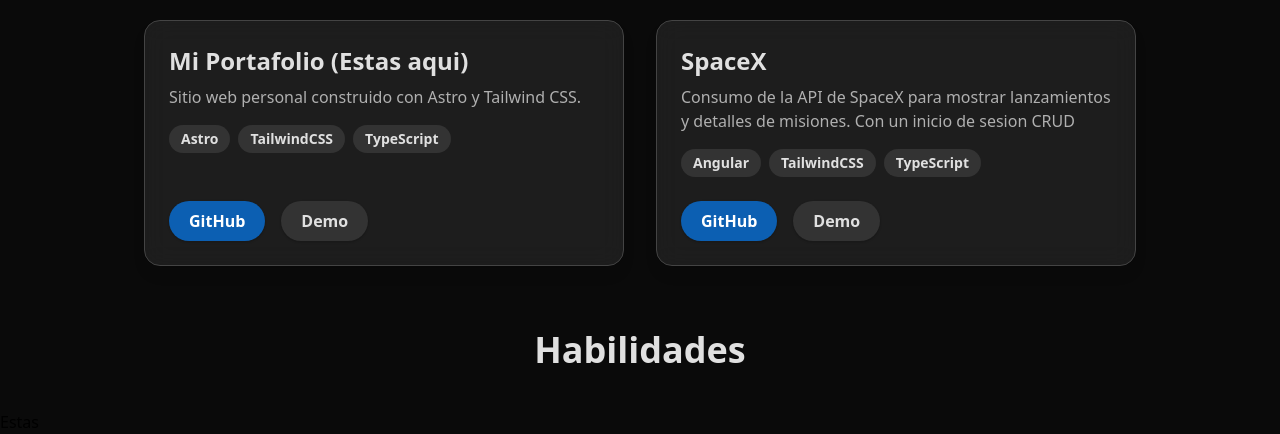
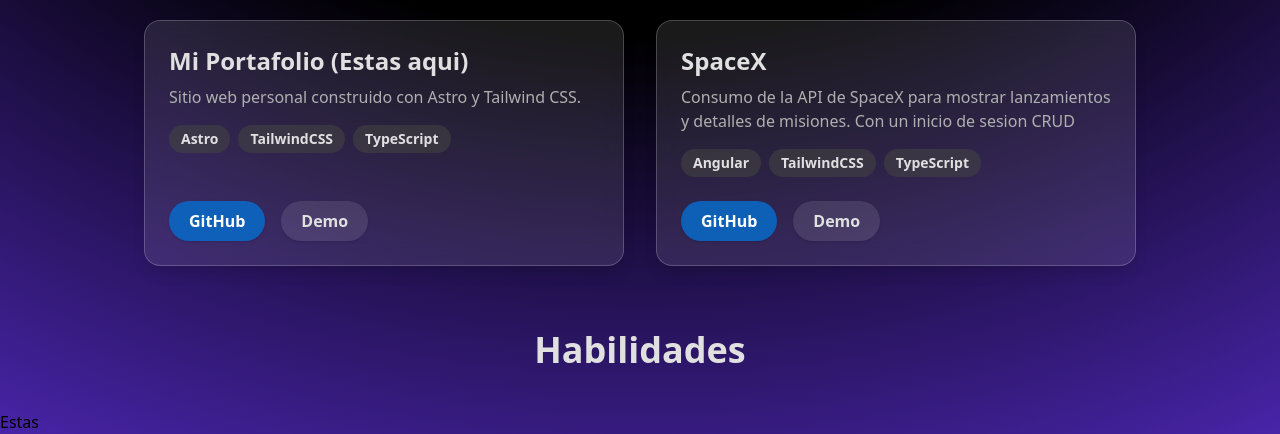
Before and after one commit to CJ-Montero/portfolio, an Astro site: page / in a window 1280 px wide. Shown: the part 564-998 px from the top of the page. Built offline with nearby package versions, Linux system fonts and the light colour scheme; Astro itself is replaced by a stand-in of ours.

Commit message:
Actualizado estilos de proyectos y layout para mejorar la apariencia del portafolio.

```diff
--- a/src/components/proyects.astro
+++ b/src/components/proyects.astro
@@ -25,7 +25,7 @@
     <h1 class="text-4xl font-extrabold text-[#E0E0E0] mb-10 text-center">Proyectos</h1>
     <div class="grid gap-8 md:grid-cols-2">
       {projects.map(project => (
-        <div class="bg-[#222]/80 border border-[#444444] rounded-2xl shadow-lg p-6 flex flex-col justify-between hover:shadow-2xl transition-all duration-300 backdrop-blur-md hover:-translate-y-2 hover:ring-2 hover:ring-[#E0E0E0]/30 hover:brightness-110">
+        <div class="bg-white/10 border border-white/20 rounded-2xl shadow-lg p-6 flex flex-col justify-between backdrop-blur-md hover:shadow-2xl transition-all duration-300 hover:-translate-y-2 hover:ring-2 hover:ring-white/30 hover:brightness-110">
           <div>
             <h2 class="text-2xl font-bold text-[#E0E0E0] mb-2">{project.name}</h2>
             <p class="text-[#B0B0B0] mb-4 text-left">{project.description}</p>
--- a/src/layouts/Layout.astro
+++ b/src/layouts/Layout.astro
@@ -7,8 +7,8 @@
         <meta name="generator" content={Astro.generator} />
         <title>El Portafolio de CJ Montero</title>
     </head>
-    <body class="min-h-screen bg-neutral-950 relative">
-        <div class="fixed inset-0 z-[-2] min-h-screen w-screen bg-neutral-950 bg-[radial-gradient(ellipse_80%_80%_at_50%_-20%,rgba(120,119,198,0.3),rgba(255,255,255,0))]"></div>
+    <body class="min-h-screen relative">
+        <div class="absolute inset-0 -z-10 h-full w-full items-center px-5 py-24 [background:radial-gradient(125%_125%_at_50%_10%,#000_40%,#63e_100%)]"></div>
         <slot />
     </body>
 </html>
```
